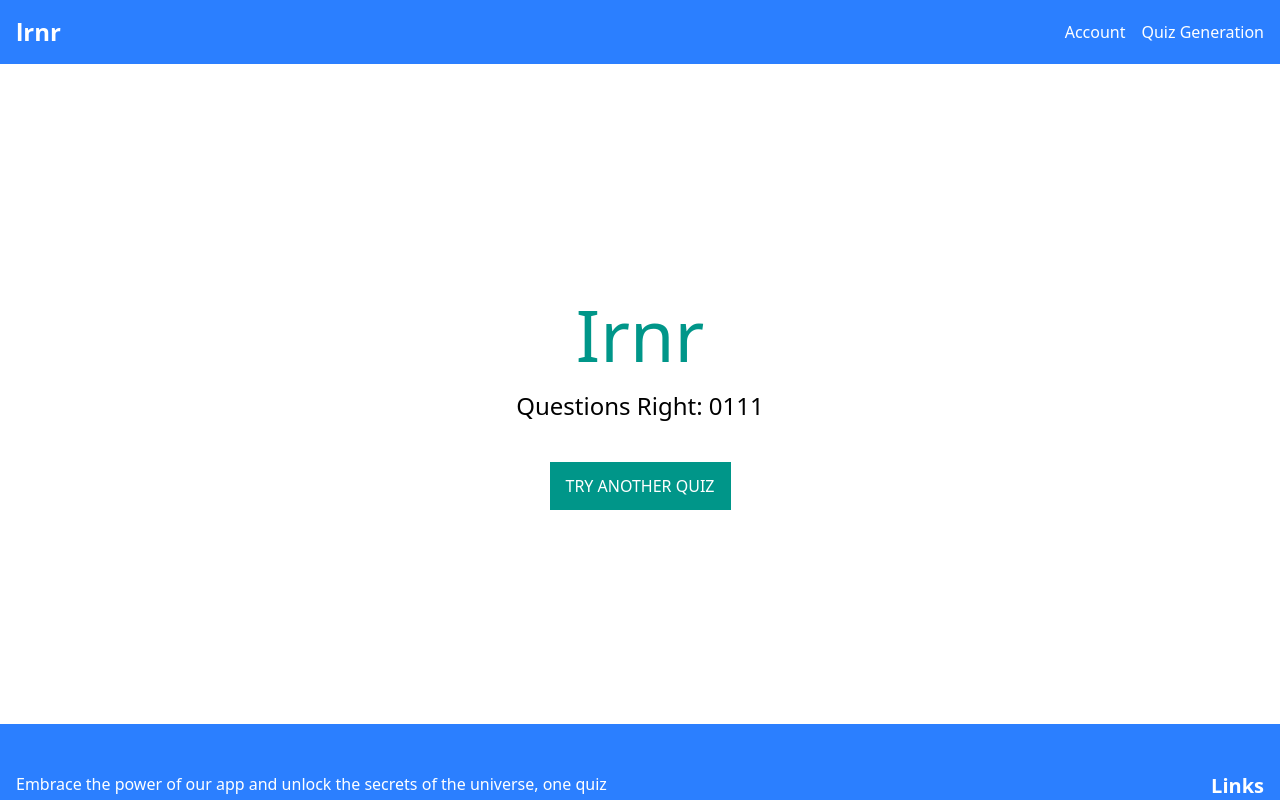
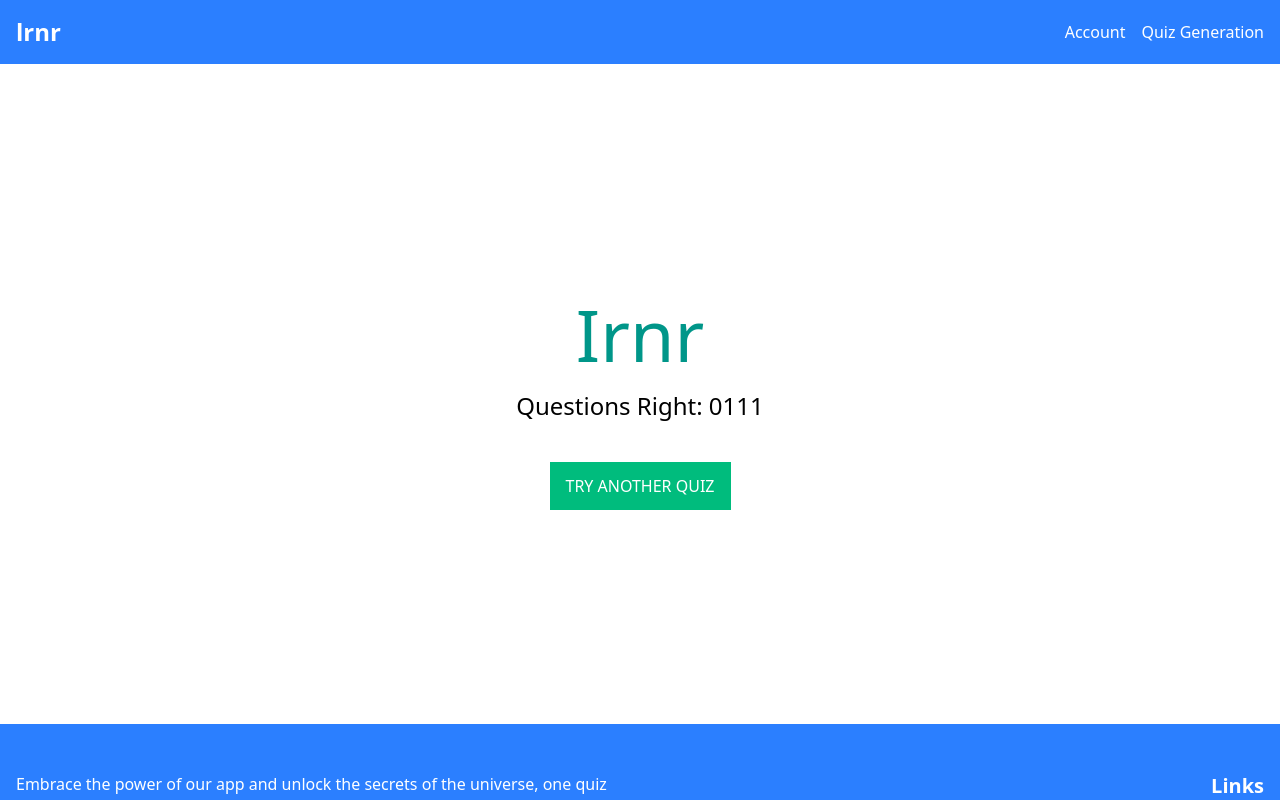
Before and after one commit to sergio7quintero/G1-LRNR-Sergio, a React (Vite) app: page /result in a window 1280 px wide. Shown: the top 800 px of the page. Built offline with nearby package versions, Linux system fonts and the light colour scheme.

Commit message:
Feat: Change color and hover effect of the result page button to green and dark green when hovered over.

```diff
--- a/src/pages/Result.jsx
+++ b/src/pages/Result.jsx
@@ -6,7 +6,7 @@ export default function Result() {
       <h1 className="text-7xl text-teal-600 font-medium mb-5">Irnr</h1>
       <p className="text-2xl font-medium mb-10">Questions Right: 0111</p>
 
-      <button className="bg-teal-600 text-white font-medium py-3 px-4 ">
+      <button className="bg-emerald-500 text-white font-medium py-3 px-4  hover:bg-emerald-600  cursor-pointer">
         TRY ANOTHER QUIZ
       </button>
     </div>
```
Also changed, not shown: 1 other file (tests, documents, lock files or other folders).
